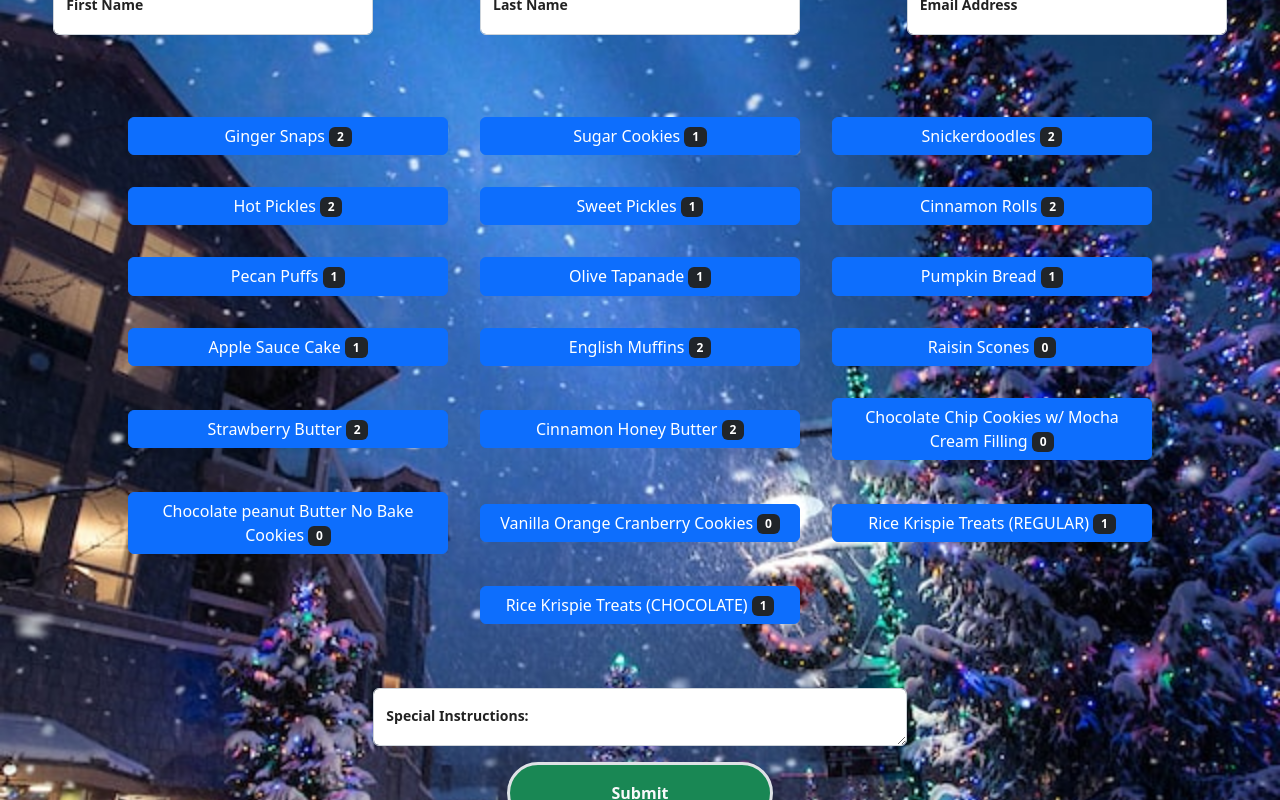
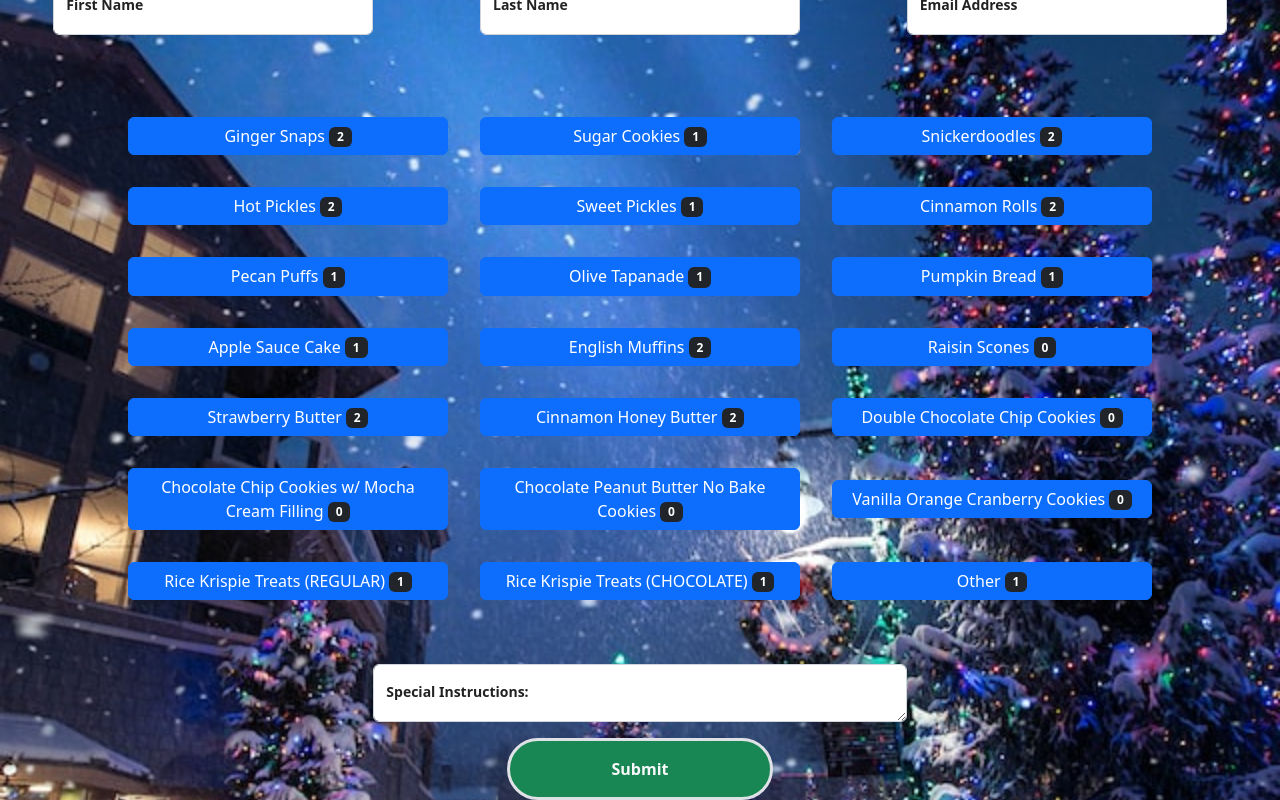
Before and after one commit to thomas065/holiday-goodies, a React (Create React App) app: page /order-form in a window 1280 px wide. Shown: the part 419-1219 px from the top of the page. Built offline with nearby package versions, Linux system fonts and the light colour scheme; a web font is replaced by a local one.

Commit message:
fixed typos
also added 2 buttons to even out the screen

```diff
--- a/src/components/orderform/orderForm.jsx
+++ b/src/components/orderform/orderForm.jsx
@@ -300,6 +300,19 @@ const yearNow = year.getFullYear();
 							className='m-3 order'
 							type="button"
 						>
+							Double Chocolate Chip Cookies{' '}
+							<Badge
+								color="dark"
+							>
+								0
+							</Badge>
+						</Button>
+
+						<Button
+							color="primary"
+							className='m-3 order'
+							type="button"
+						>
 							Chocolate Chip Cookies w/ Mocha Cream Filling{' '}
 							<Badge
 								color="dark"
@@ -314,7 +327,7 @@ const yearNow = year.getFullYear();
 							className='m-3 order'
 							type="button"
 						>
-							Chocolate peanut Butter No Bake Cookies{' '}
+							Chocolate Peanut Butter No Bake Cookies{' '}
 							<Badge
 								color="dark"
 							>
@@ -360,6 +373,18 @@ const yearNow = year.getFullYear();
 								1
 							</Badge>
 						</Button>
+						<Button
+							color="primary"
+							className='m-3 order'
+							type="button"
+						>
+							Other{' '}
+							<Badge
+								color="dark"
+							>
+								1
+							</Badge>
+						</Button>
 
 				</div>
 					{/*text field*/}
```
